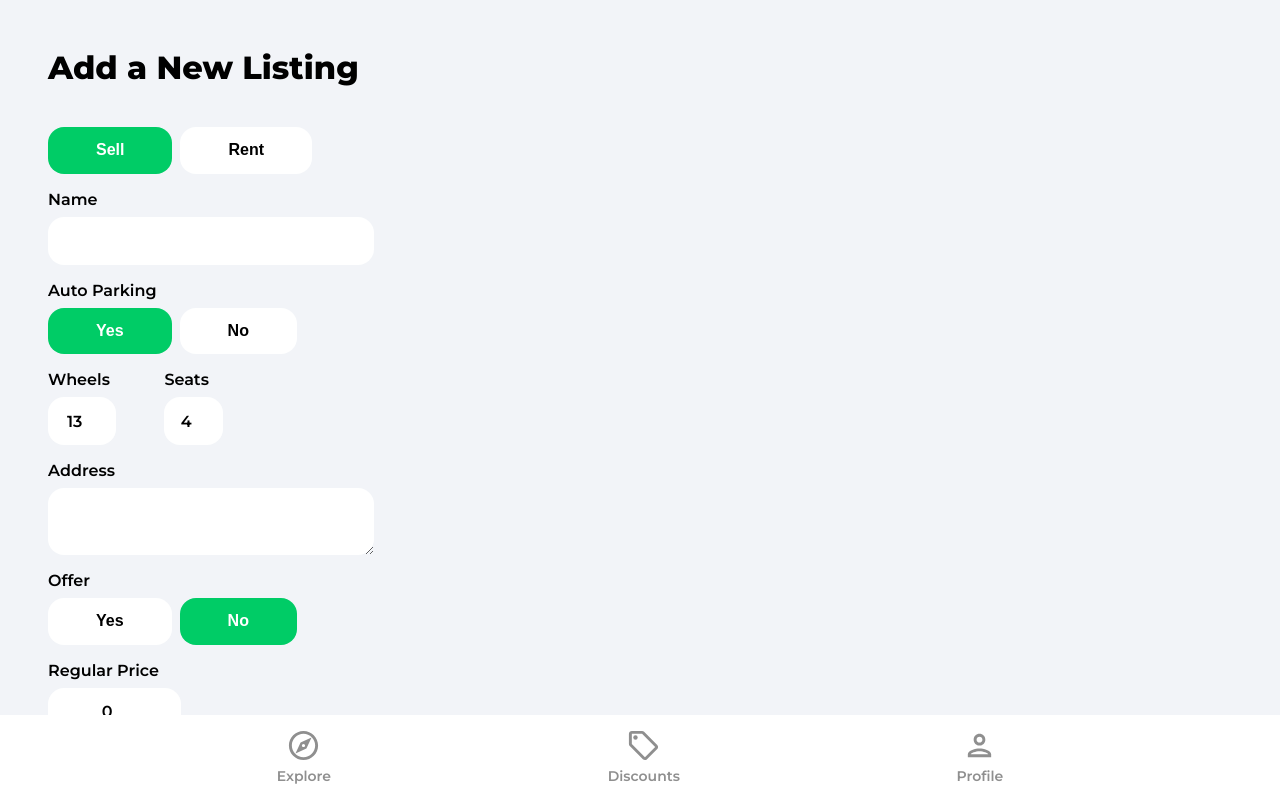
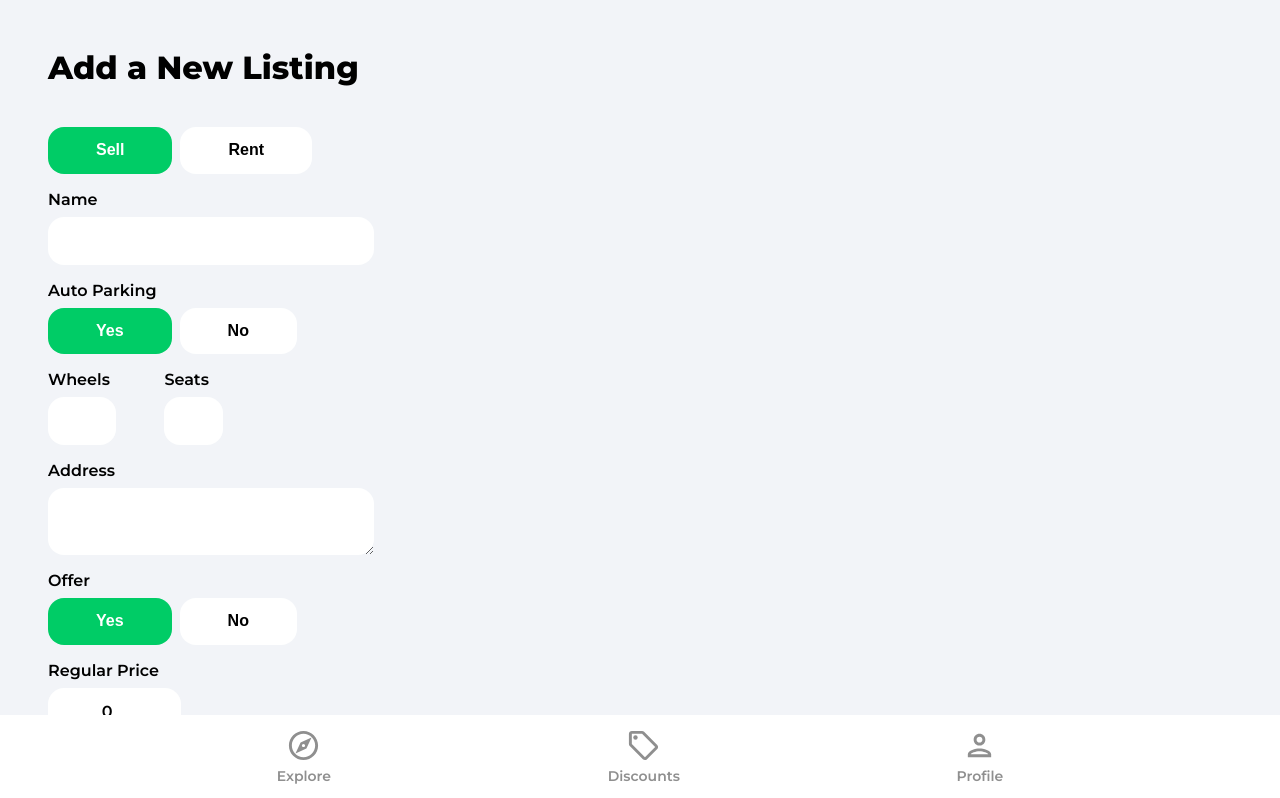
Before and after one commit to sestok/marketplace-app, a React (Create React App) app: page /new-listing in a window 1280 px wide. Shown: the top 798 px of the page. Built offline with nearby package versions, Linux system fonts and the light colour scheme; no server answers; sample sign-in values are in the browser's storage.

Commit message:
Fixing form typo

```diff
--- a/src/pages/NewListing.jsx
+++ b/src/pages/NewListing.jsx
@@ -3,21 +3,20 @@ import { useState, useEffect, useRef } from 'react'
 import { getAuth, onAuthStateChanged } from 'firebase/auth'
 import { useNavigate } from 'react-router-dom'
 import Spinner from '../components/Spinner'
-import e from 'express'
 
 function NewListing() {
   const [loading, setLoading] = useState(false)
   const [formData, setFormData] = useState({
     type: 'sale',
     name: '',
-    seats: '4',
-    wheels: '13',
+    seats: '',
+    wheels: '',
     autoParking: true,
     address: '',
     images: {},
     latitude: 0,
     longitude: 0,
-    offer: false,
+    offer: true,
     regularPrice: 0,
     discountedPrice: 0,
   })
@@ -151,7 +150,7 @@ function NewListing() {
                 id='wheels'
                 value={wheels}
                 onChange={onMutate}
-                min='9'
+                min='10'
                 max='50'
                 required
               />
@@ -185,7 +184,7 @@ function NewListing() {
               className={offer ? 'formButtonActive' : 'formButton'}
               type='button'
               id='offer'
-              value={false}
+              value={true}
               onClick={onMutate}
             >
               Yes
@@ -215,7 +214,7 @@ function NewListing() {
               max='750000000'
               required
             />
-            {type === 'rent' && <p className='formPriceText'>$ / Month</p>}
+            {type === 'rent' && <p className='formPriceText'>$ /Month</p>}
           </div>
 
           {offer && (
```
